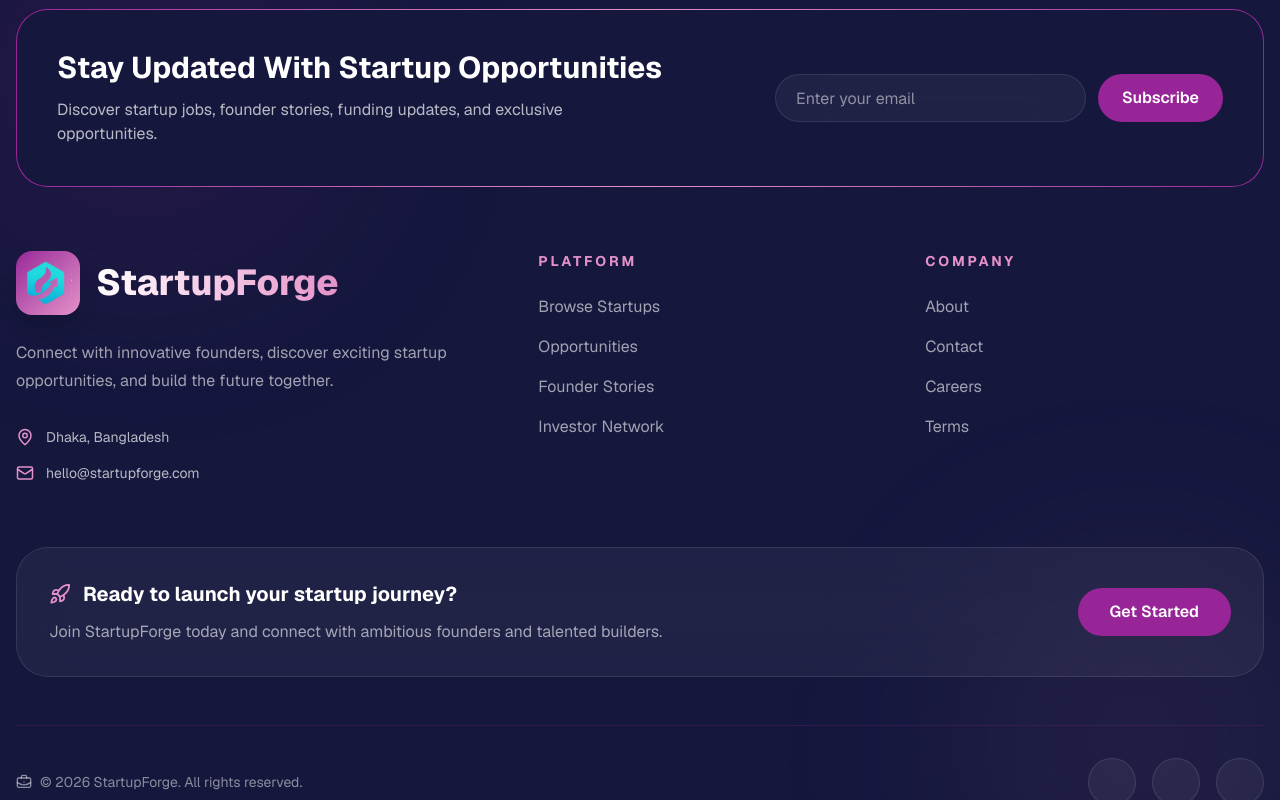
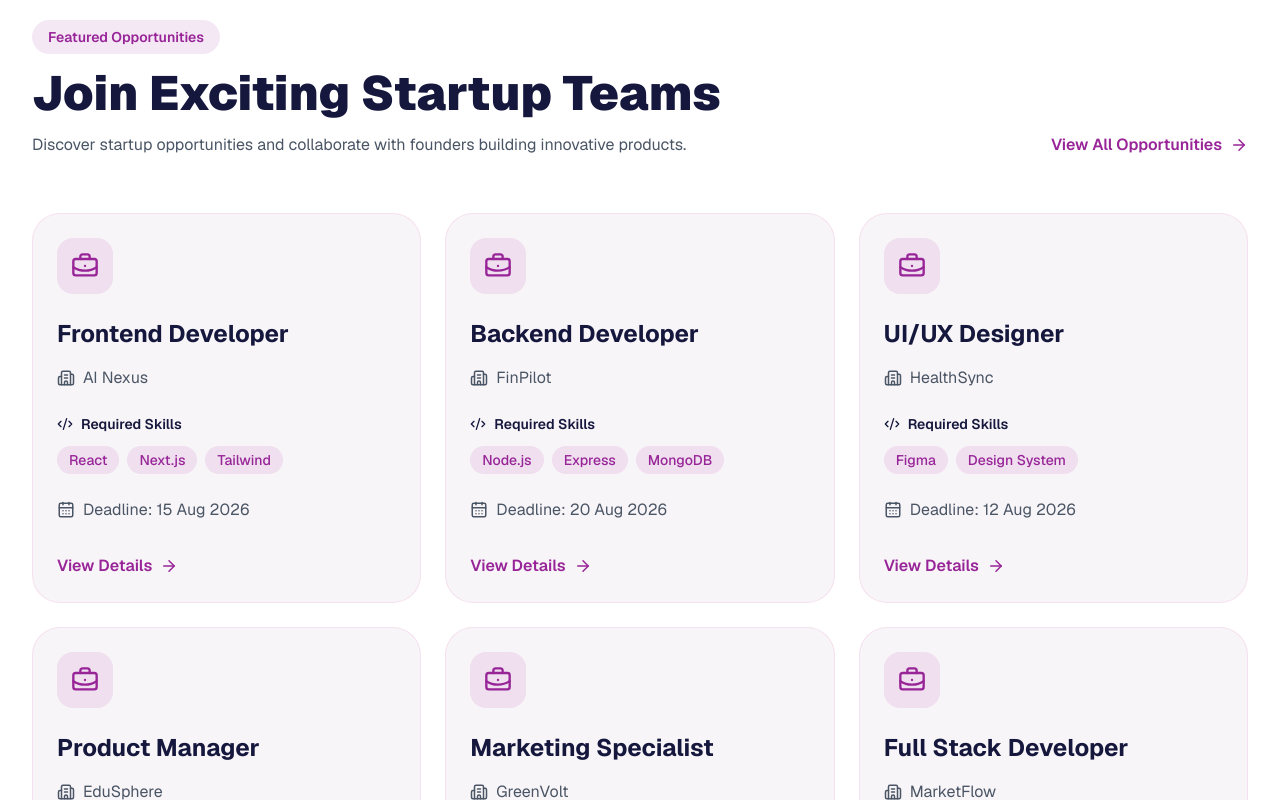
Before and after one commit to erpranto55/StartupForge, a Next.js app: page / in a window 1280 px wide. Shown: the part 2840-3640 px from the top of the page. Built offline with nearby package versions, Linux system fonts and the light colour scheme; some icons are missing.

Commit message:
Featured Opportunities - Updated styling

```diff
--- a/src/app/page.js
+++ b/src/app/page.js
@@ -1,3 +1,4 @@
+import FeaturedOpportunities from "@/components/home/FeaturedOpportunities";
 import FeaturedStartups from "@/components/home/FeaturedStartups";
 import HeroSection from "@/components/home/HeroSection";
 import StartupStatistics from "@/components/home/StartupStatistics";
@@ -11,6 +12,7 @@ export default function Home() {
       <HeroSection />
       <StartupStatistics />
       <FeaturedStartups />
+      <FeaturedOpportunities />
       <Footer />
     </div>
   );
--- a/src/components/home/FeaturedOpportunities.jsx
+++ b/src/components/home/FeaturedOpportunities.jsx
@@ -0,0 +1,176 @@
+"use client";
+
+import Link from "next/link";
+import { motion } from "motion/react";
+
+import {
+    ArrowRight,
+    BriefcaseBusiness,
+    CalendarDays,
+    Building2,
+    Code2,
+} from "lucide-react";
+
+const opportunities = [
+    {
+        id: 1,
+        roleTitle: "Frontend Developer",
+        startupName: "AI Nexus",
+        skills: ["React", "Next.js", "Tailwind"],
+        deadline: "15 Aug 2026",
+    },
+    {
+        id: 2,
+        roleTitle: "Backend Developer",
+        startupName: "FinPilot",
+        skills: ["Node.js", "Express", "MongoDB"],
+        deadline: "20 Aug 2026",
+    },
+    {
+        id: 3,
+        roleTitle: "UI/UX Designer",
+        startupName: "HealthSync",
+        skills: ["Figma", "Design System"],
+        deadline: "12 Aug 2026",
+    },
+    {
+        id: 4,
+        roleTitle: "Product Manager",
+        startupName: "EduSphere",
+        skills: ["Agile", "Roadmap"],
+        deadline: "28 Aug 2026",
+    },
+    {
+        id: 5,
+        roleTitle: "Marketing Specialist",
+        startupName: "GreenVolt",
+        skills: ["SEO", "Growth"],
+        deadline: "10 Aug 2026",
+    },
+    {
+        id: 6,
+        roleTitle: "Full Stack Developer",
+        startupName: "MarketFlow",
+        skills: ["React", "Node.js", "MongoDB"],
+        deadline: "18 Aug 2026",
+    },
+];
+
+export default function FeaturedOpportunities() {
+    return (
+        <section className="bg-white py-24">
+            <div className="container mx-auto px-4 sm:px-6 lg:px-8">
+                {/* Header */}
+                <div className="flex flex-col gap-5 lg:flex-row lg:items-end lg:justify-between">
+                    <div>
+                        <span className="rounded-full bg-brand-primary/10 px-4 py-2 text-sm font-semibold text-brand-primary">
+                            Featured Opportunities
+                        </span>
+
+                        <h2 className="mt-5 text-4xl font-black text-[#15173D] lg:text-5xl">
+                            Join Exciting Startup Teams
+                        </h2>
+
+                        <p className="mt-4 max-w-2xl text-gray-600">
+                            Discover startup opportunities and
+                            collaborate with founders building
+                            innovative products.
+                        </p>
+                    </div>
+
+                    <Link
+                        href="/opportunities"
+                        className="inline-flex items-center gap-2 font-semibold text-brand-primary transition hover:gap-3"
+                    >
+                        View All Opportunities
+
+                        <ArrowRight size={18} />
+                    </Link>
+                </div>
+
+                {/* Cards */}
+                <div className="mt-14 grid gap-6 md:grid-cols-2 xl:grid-cols-3">
+                    {opportunities.map((item, index) => (
+                        <motion.div
+                            key={item.id}
+                            initial={{
+                                opacity: 0,
+                                y: 40,
+                            }}
+                            whileInView={{
+                                opacity: 1,
+                                y: 0,
+                            }}
+                            viewport={{
+                                once: true,
+                            }}
+                            transition={{
+                                duration: 0.5,
+                                delay: index * 0.1,
+                            }}
+                            className="group flex flex-col rounded-[28px] border border-[#E491C9]/20 bg-[#F8F5F8] p-6 transition-all duration-300 hover:-translate-y-2 hover:border-brand-primary/30 hover:shadow-xl"
+                        >
+                            {/* Icon */}
+                            <div className="flex h-14 w-14 items-center justify-center rounded-2xl bg-brand-primary/10">
+                                <BriefcaseBusiness
+                                    size={28}
+                                    className="text-brand-primary"
+                                />
+                            </div>
+
+                            {/* Role */}
+                            <h3 className="mt-6 text-2xl font-bold text-[#15173D]">
+                                {item.roleTitle}
+                            </h3>
+
+                            {/* Startup */}
+                            <div className="mt-4 flex items-center gap-2 text-gray-600">
+                                <Building2 size={18} />
+
+                                <span>{item.startupName}</span>
+                            </div>
+
+                            {/* Skills */}
+                            <div className="mt-6">
+                                <div className="mb-3 flex items-center gap-2 text-sm font-semibold text-[#15173D]">
+                                    <Code2 size={16} />
+                                    Required Skills
+                                </div>
+
+                                <div className="flex flex-wrap gap-2">
+                                    {item.skills.map((skill) => (
+                                        <span
+                                            key={skill}
+                                            className="rounded-full bg-brand-primary/10 px-3 py-1 text-sm font-medium text-brand-primary"
+                                        >
+                                            {skill}
+                                        </span>
+                                    ))}
+                                </div>
+                            </div>
+
+                            {/* Deadline */}
+                            <div className="mt-6 flex items-center gap-2 text-gray-600">
+                                <CalendarDays size={18} />
+
+                                <span>
+                                    Deadline: {item.deadline}
+                                </span>
+                            </div>
+
+                            {/* Button */}
+                            <Link
+                                href={`/opportunities/${item.id}`}
+                                className="mt-8 inline-flex items-center gap-2 font-semibold text-brand-primary transition hover:gap-3"
+                            >
+                                View Details
+
+                                <ArrowRight size={18} />
+                            </Link>
+                        </motion.div>
+                    ))}
+                </div>
+            </div>
+        </section>
+    );
+}
```
